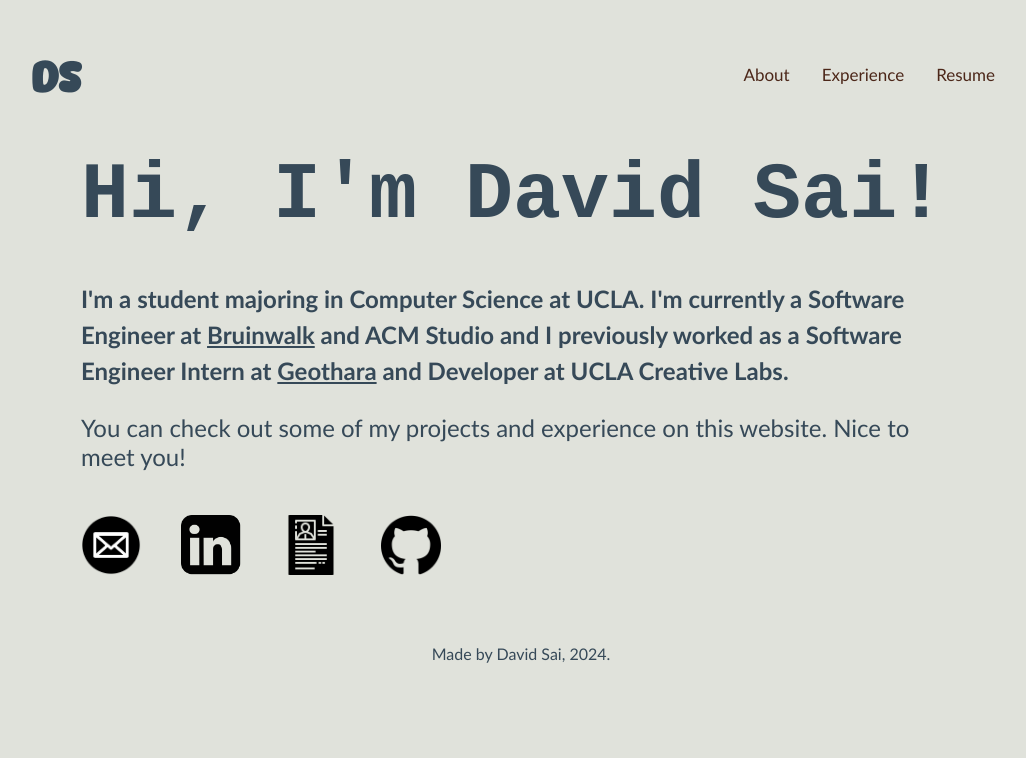
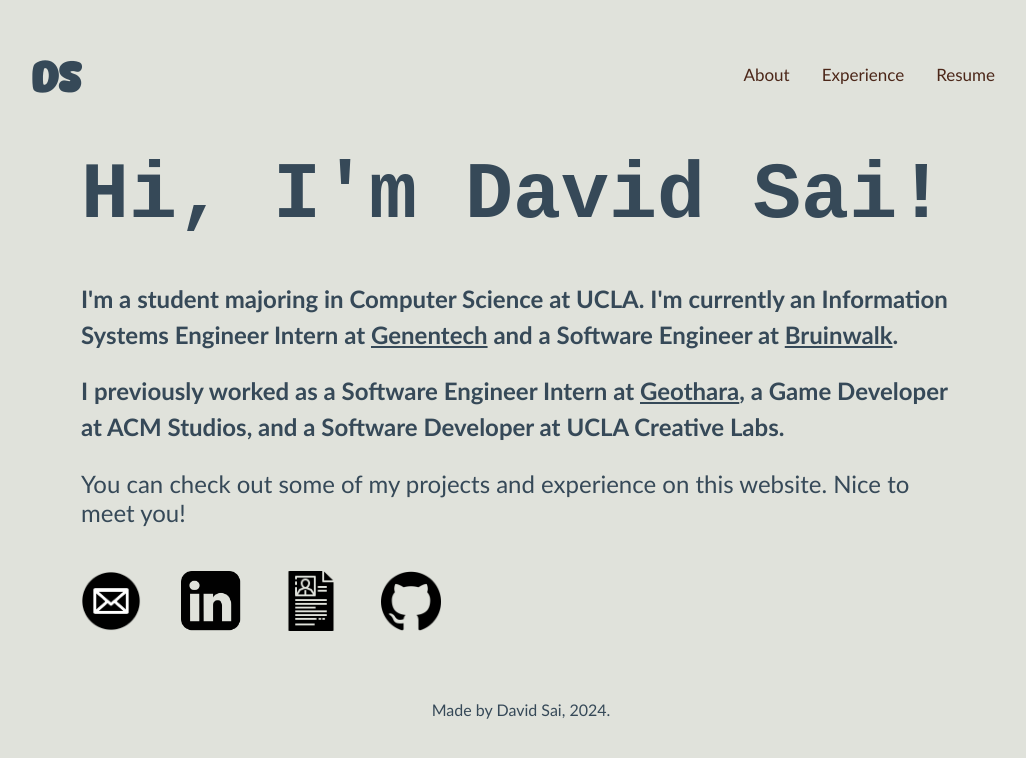
Before and after one commit to david-sai/david-sai.github.io, a plain HTML site: page index.html in a window 1280 px wide. Shown: the whole page, without its empty margins (119-1145 px from the left). Drawn offline with Linux system fonts and the light colour scheme.

Commit message:
Update index.html

```diff
--- a/index.html
+++ b/index.html
@@ -1,26 +1,37 @@
 <!DOCTYPE html>
 <html>
+
 <head>
     <title>David Sai's Website</title>
     <link href="assets/logo.png" rel="icon">
     <link href="style.css" rel="stylesheet">
 </head>
+
 <body>
     <div class="topnav">
-            <a href="index.html"><h2 id="logo">DS</h1></a>
+        <a href="index.html">
+            <h2 id="logo">DS</h1>
+        </a>
         <a class="link" href="assets/David_Sai_resume.pdf" target="_blank">Resume</a>
         <a class="link" href="experience.html">Experience</a>
         <a class="link" href="about.html">About</a>
     </div>
     <div class="intro-text">
         <h1 id="introduction-text">Hi, I'm David Sai!</h1>
-            <h2>I'm a student majoring in Computer Science at UCLA. I'm currently a Software Engineer at <a href="https://bruinwalk.com/" target="_blank">Bruinwalk</a> and ACM Studio and I previously worked as a Software Engineer Intern at <a href="https://geothara.com/" target="_blank">Geothara</a> and Developer at UCLA Creative Labs.</h2>
+        <h2>I'm a student majoring in Computer Science at UCLA. I'm currently an Information Systems Engineer Intern at
+            <a href="https://gene.com/" target="_blank">Genentech</a> and a Software Engineer at <a
+                href="https://bruinwalk.com/" target="_blank">Bruinwalk</a>.
+        </h2>
+        <h2>I previously worked as a Software
+            Engineer Intern at <a href="https://geothara.com/" target="_blank">Geothara</a>, a Game Developer at ACM
+            Studios,
+            and a Software Developer at UCLA Creative Labs.</h2>
         <p id="check-out">You can check out some of my projects and experience on this website. Nice to meet you!</p>
         <div class="contacts">
             <a href="mailto:davidsai342@gmail.com"><img src="assets/emailLogo.png" /></a>
             <a href="https://www.linkedin.com/in/david-sai/" target="_blank"><img src="assets/linkedinLogo.png" /></a>
             <a href="assets/David_Sai_resume.pdf" target="_blank"><img src="assets/resume.png" /></a>
-                <a href="https://github.com/DavidSai1" target="_blank"><img src="assets/githubLogo.png" /></a>
+            <a href="https://github.com/david-sai" target="_blank"><img src="assets/githubLogo.png" /></a>
         </div>
     </div>
     <div class="footer">
@@ -28,4 +39,5 @@
     </div>
 </body>
 <script src="script.js"></script>
+
 </html>
```
Lines whose indentation alone changed are shown as unchanged.
